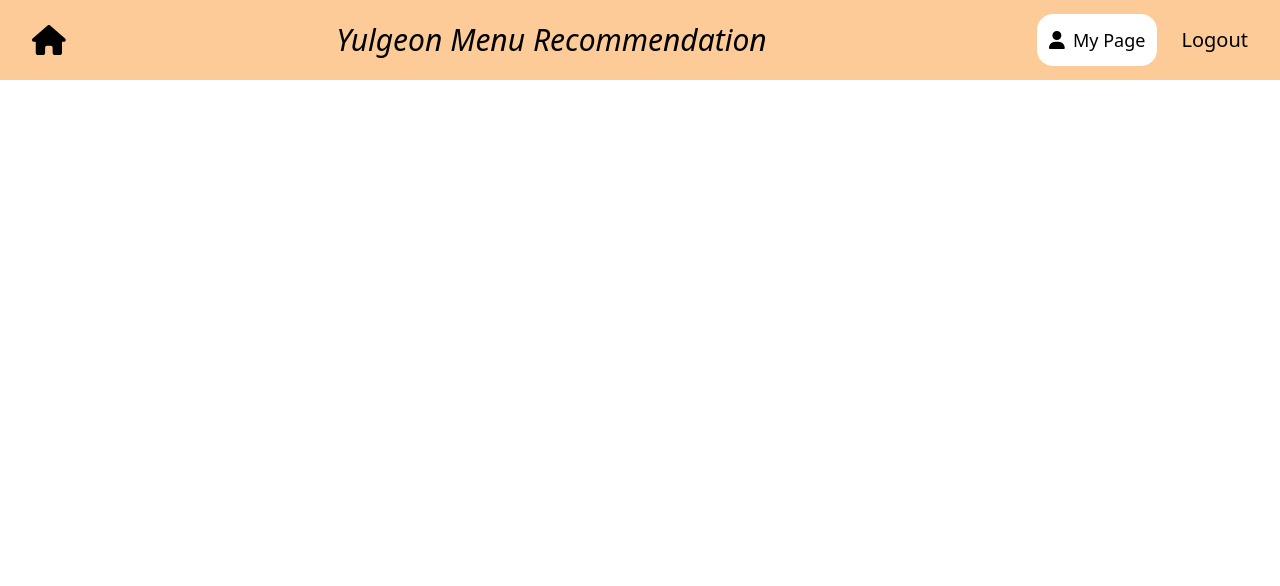
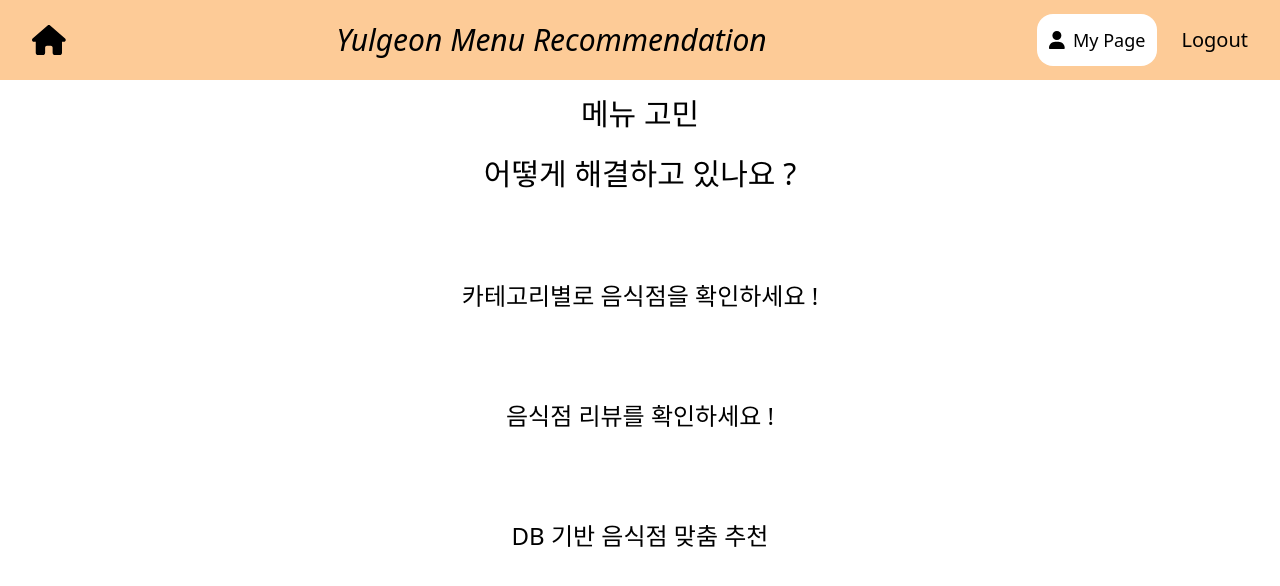
Before and after one commit to seoyoon98/frontend, a React (Create React App) app: page / in a window 1280 px wide. Shown: the top 586 px of the page. Built offline with nearby package versions, Linux system fonts and the light colour scheme.

Commit message:
push test

```diff
--- a/src/App.js
+++ b/src/App.js
@@ -3,6 +3,7 @@ import React, { useState } from "react";
 import Header from "./components/Header";
 import Login from "./components/Login";
 import MyPage from "./components/MyPage";
+import StartPage from "./components/StartPage";
 
 function App() {
   const [login, setLogin] = useState(true);
@@ -19,6 +20,7 @@ function App() {
         isMyPageOpen={myPageOpen}
         onMyPageClick={setMyPageOpen}
       />
+      <StartPage />
       {loginModalOpen ? (
         <Login isLoginOpen={loginModalOpen} onXClick={setLoginModalOpen} />
       ) : null}
--- /dev/null
+++ b/src/components/StartPage.jsx
@@ -0,0 +1,33 @@
+import React from "react";
+
+function StartPage(){
+    return (
+        <div className="flex">
+            <div className="justify-center w-full mt-16">
+
+            <div className="text-center p-8">
+                <div className="text-3xl mb-6">메뉴 고민</div>
+                <div className="text-3xl mb-6">어떻게 해결하고 있나요 ?</div>
+                <div></div>
+            </div>
+
+            <div className="text-center p-8">
+                <p className="text-2xl mb-6">카테고리별로 음식점을 확인하세요 !</p>
+                <div>
+
+                </div>
+            </div>
+            <div className="text-center p-8">
+                <p className="text-2xl mb-6">음식점 리뷰를 확인하세요 !</p>
+            </div>
+            <div className="text-center p-8">
+                <p className="text-2xl mb-6">DB 기반 음식점 맞춤 추천</p>
+            </div>
+
+            </div>
+
+        </div>
+    );
+}
+
+export default StartPage;
--- a/src/styles/output.css
+++ b/src/styles/output.css
@@ -688,6 +688,10 @@ video {
   margin-top: 3rem;
 }
 
+.mt-16 {
+  margin-top: 4rem;
+}
+
 .mb-10 {
   margin-bottom: 2.5rem;
 }
```
Also changed, not shown: 1 other file (tests, documents, lock files or other folders).
